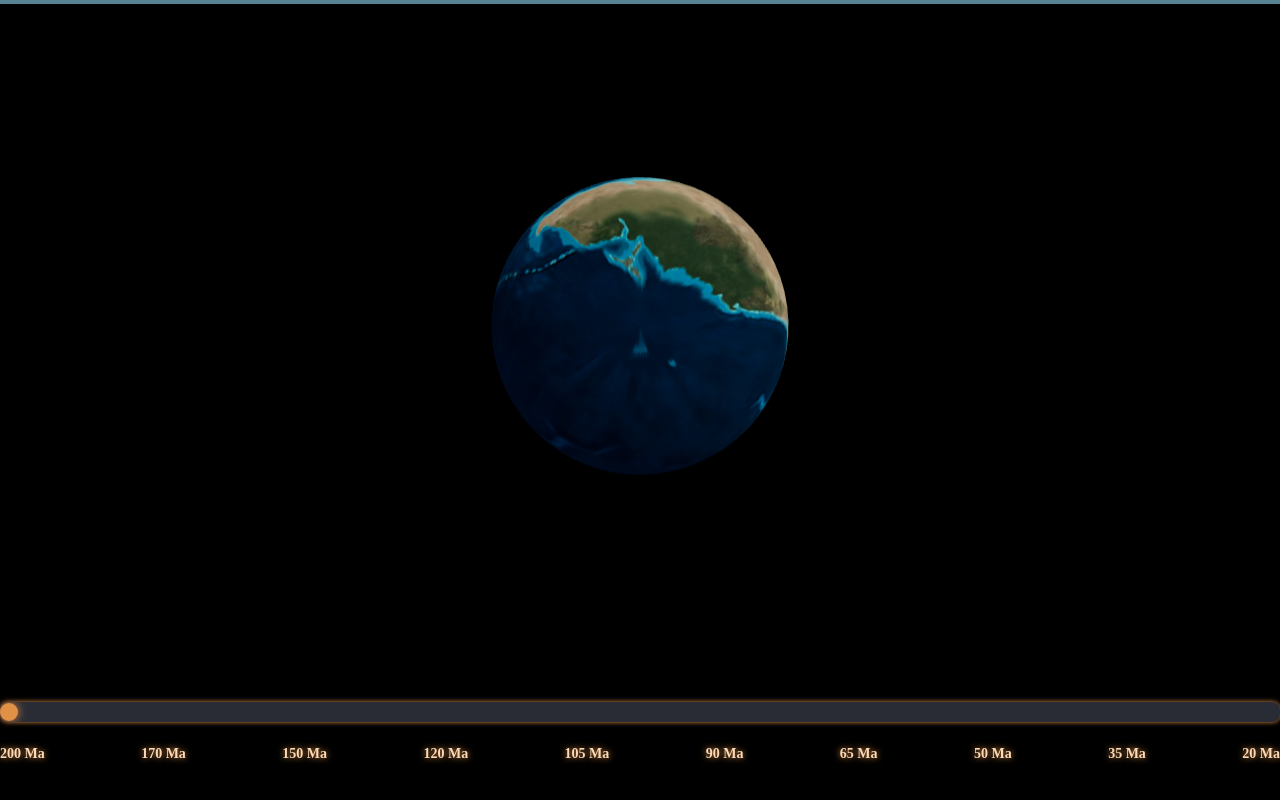
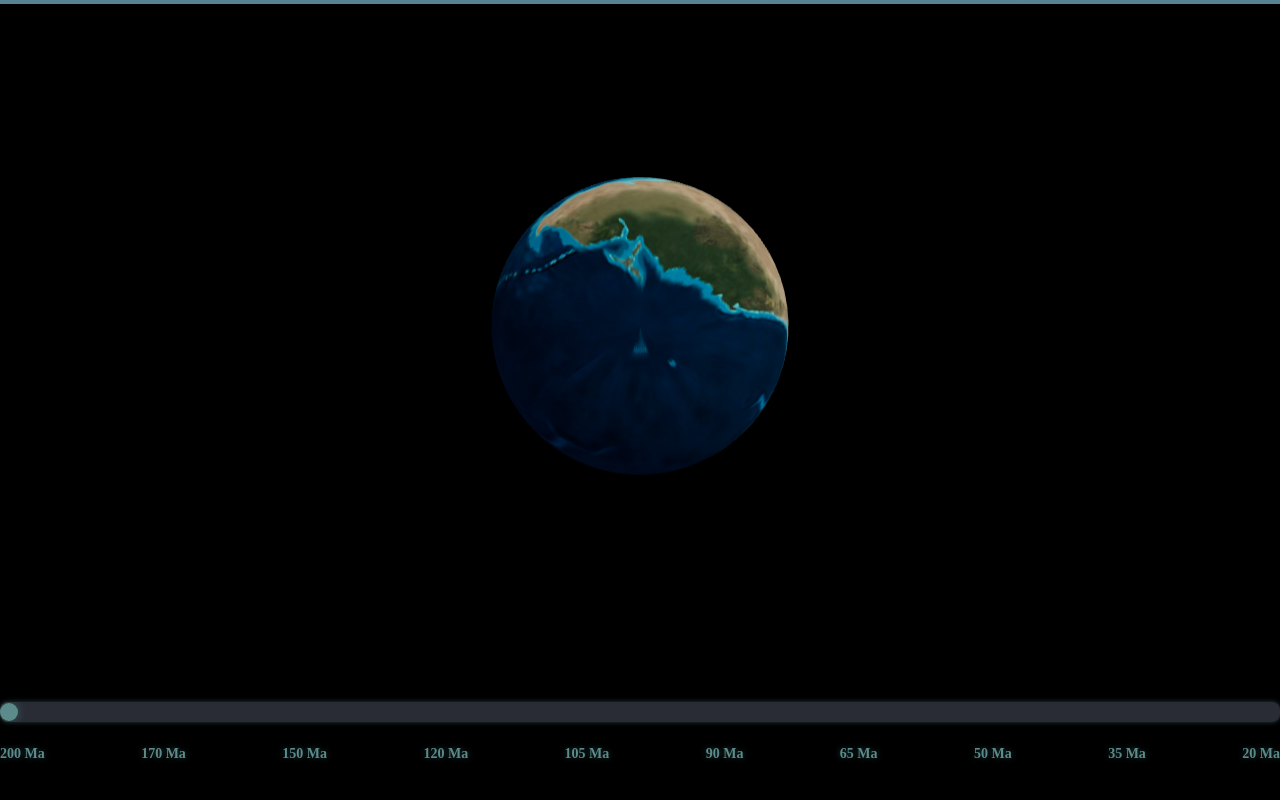
Before and after one commit to masonb03/dinotopia, a React (Vite) app: page / in a window 1280 px wide. Shown: the part 875-1675 px from the top of the page. Built offline with nearby package versions, Linux system fonts and the light colour scheme.

Commit message:
Update EarthModel and Model styles; change slider colors for better visibility

```diff
--- a/src/components/EarthModel.jsx
+++ b/src/components/EarthModel.jsx
@@ -66,17 +66,17 @@ export default function EarthScene() {
           onChange={(e) => setTextureIndex(Number(e.target.value))}
           className="w-full h-5 appearance-none bg-[#292c35] rounded-lg overflow-hidden cursor-pointer"
           style={{
-            accentColor: '#e09145',
-            boxShadow: '0 0 5px #e09145',
+            accentColor: '#273f3f',
+            boxShadow: '0 0 5px #273f3f',
           }}
         />
-        <div className="flex justify-between text-[#fcd9b8] text-xs font-semibold mt-3">
+        <div className="flex justify-between text-[#5b8b8b] text-xs font-semibold mt-3">
           {textureFiles.map((t) => (
             <span
               key={t.age}
               className="text-sm"
               style={{
-                textShadow: '0 0 6px #e09145',
+                textShadow: '0 0 6px #273f3f',
               }}
             >
               {t.age} Ma
--- a/src/styles/Model.css
+++ b/src/styles/Model.css
@@ -3,8 +3,8 @@ input[type="range"]::-webkit-slider-thumb {
   width: 18px;
   height: 18px;
   border-radius: 50%;
-  background: #e09145;
-  box-shadow: 0 0 10px #e09145;
+  background: #5b8b8b;
+  box-shadow: 0 0 10px #3a5e5e;
   cursor: pointer;
 }
 
@@ -12,7 +12,7 @@ input[type="range"]::-moz-range-thumb {
   width: 18px;
   height: 18px;
   border-radius: 50%;
-  background: #e09145;
-  box-shadow: 0 0 10px #e09145;
+  background: #5b8b8b;
+  box-shadow: 0 0 10px #273f3f;
   cursor: pointer;
 }
```
